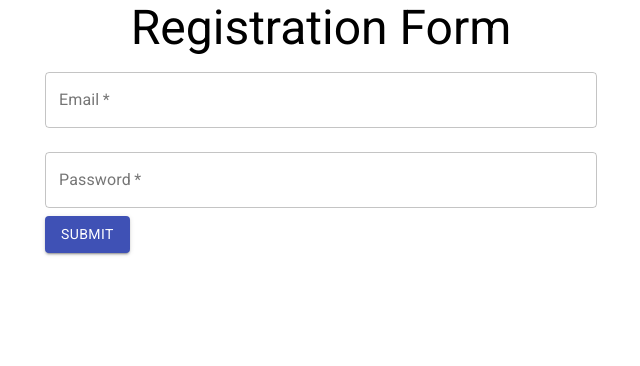
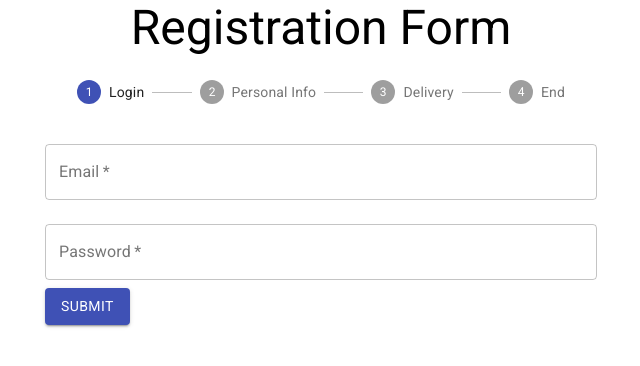
Before and after one commit to ferpavanello/registration-form, a React (Create React App) app: page / in a window 1280 px wide. Shown: the top 366 px of the page, without its empty margins (319-959 px from the left). Built offline with nearby package versions, Linux system fonts and the light colour scheme.

Commit message:
Concat data from different forms using useEffect

```diff
--- a/src/components/registration-form/RegistrationForm.jsx
+++ b/src/components/registration-form/RegistrationForm.jsx
@@ -1,21 +1,53 @@
-import React, { useState } from 'react'
+import React, { useState, useEffect } from 'react'
 import DeliveryInfo from './DeliveryInfo'
 import PersonalInfo from './PersonalInfo'
 import UserInfo from './UserInfo'
+import { Step, Stepper, StepLabel, Typography } from '@material-ui/core'
 
 function RegistrationForm({ formSubmit, validateCpf }) {
   const [actualStage, setActualStage] = useState(0)
+  const [formData, setFormData] = useState({})
   const forms = [
-    <UserInfo formSubmit={nextStage} />,
-    <PersonalInfo formSubmit={nextStage} validateCpf={validateCpf} />,
-    <DeliveryInfo formSubmit={formSubmit} />
+    <UserInfo formSubmit={concatData} />,
+    <PersonalInfo formSubmit={concatData} validateCpf={validateCpf} />,
+    <DeliveryInfo formSubmit={concatData} />,
+    <Typography>Thanks for the registration</Typography>,
   ]
+
+  useEffect(() => {
+    if (actualStage === forms.length - 1) {
+      formSubmit()
+    }
+  })
+
+  function concatData(newData) {
+    setFormData({ ...formData, ...newData })
+    nextStage()
+  }
 
   function nextStage() {
     return setActualStage(actualStage + 1)
   }
 
-  return <>{forms[actualStage]}</>
+  return (
+    <>
+      <Stepper activeStep={actualStage}>
+        <Step>
+          <StepLabel>Login</StepLabel>
+        </Step>
+        <Step>
+          <StepLabel>Personal Info</StepLabel>
+        </Step>
+        <Step>
+          <StepLabel>Delivery</StepLabel>
+        </Step>
+        <Step>
+          <StepLabel>End</StepLabel>
+        </Step>
+      </Stepper>
+      {forms[actualStage]}
+    </>
+  )
 }
 
 export default RegistrationForm
```
